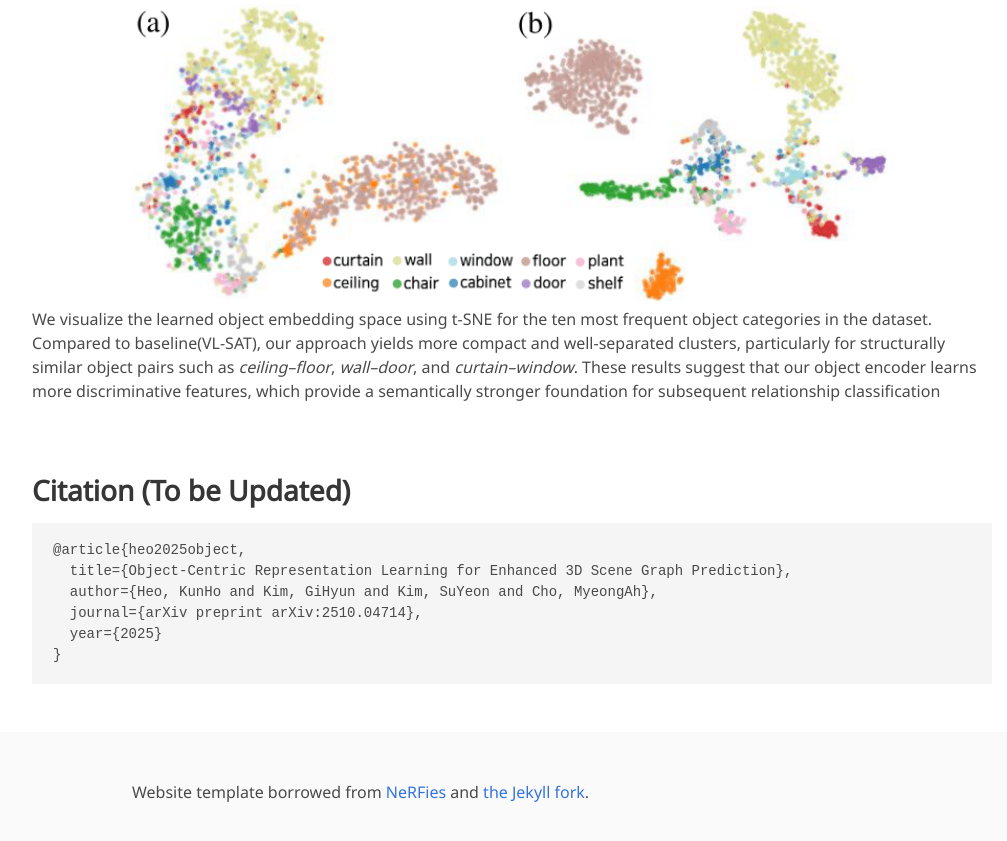
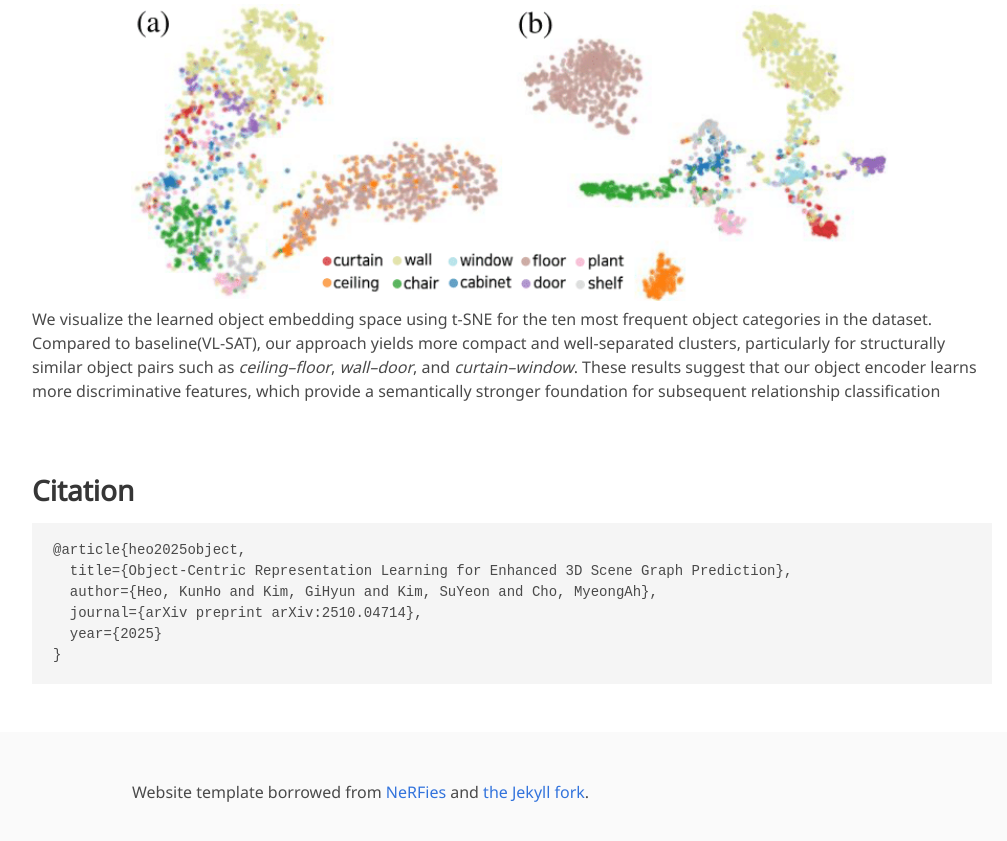
Before and after one commit to VisualScienceLab-KHU/OCRL-3DSSG, a Jekyll site: the page built from index.md, in a window 1280 px wide and 900 px high, scrolled down 3705 px. Shown: the top 841 px of the window, without its empty margins (128-1135 px from the left). Built offline with Jekyll 4.4.1, drawn with Linux system fonts in a browser that asks for light colours; some web fonts are replaced.

Commit message:
Feat: Update Citation

````diff
--- a/index.md
+++ b/index.md
@@ -72,7 +72,7 @@ We visualize the learned object embedding space using t-SNE for the ten most fre
 
 <br>
 
-## Citation (To be Updated)
+## Citation
 ```
 @article{heo2025object,
   title={Object-Centric Representation Learning for Enhanced 3D Scene Graph Prediction},
````
